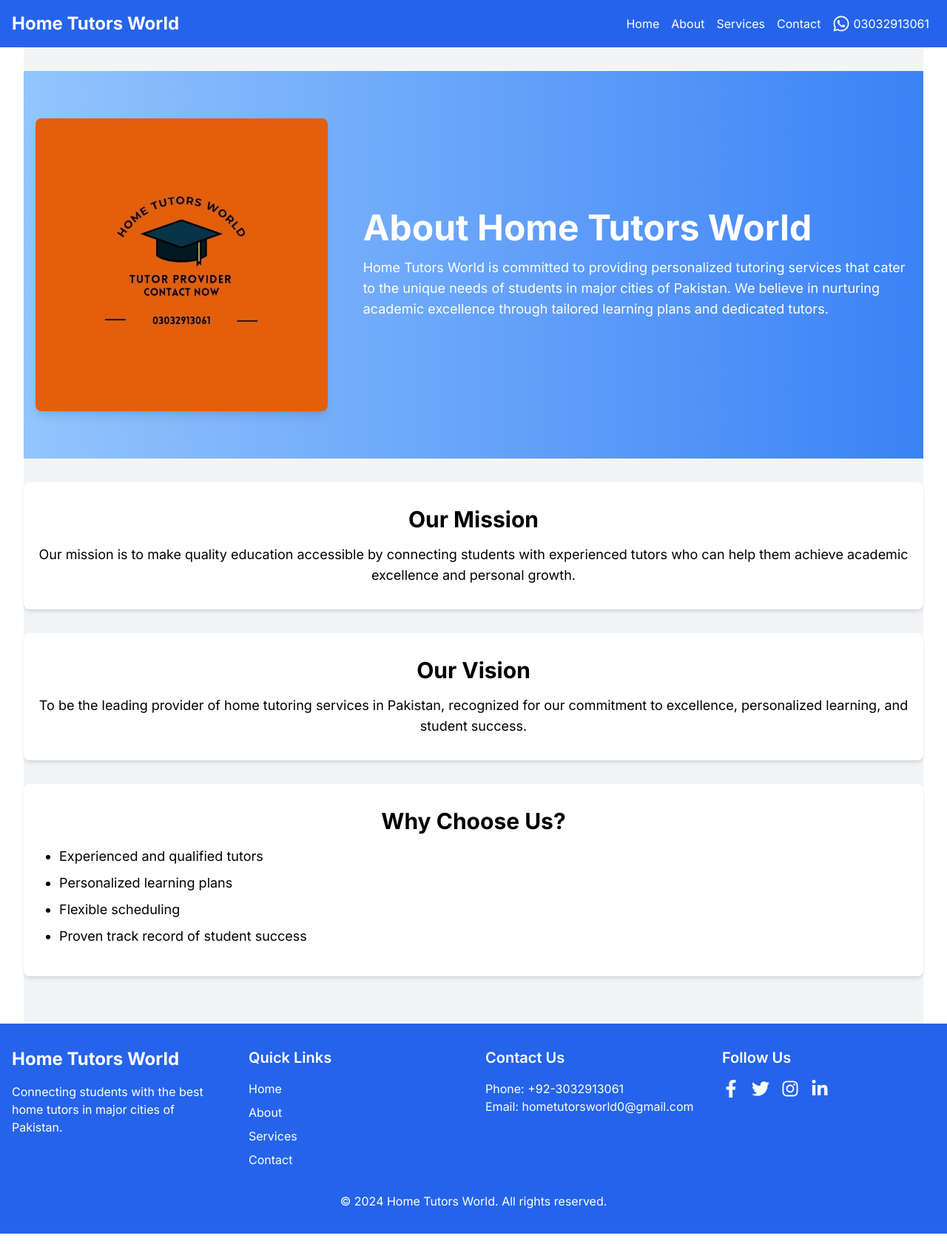
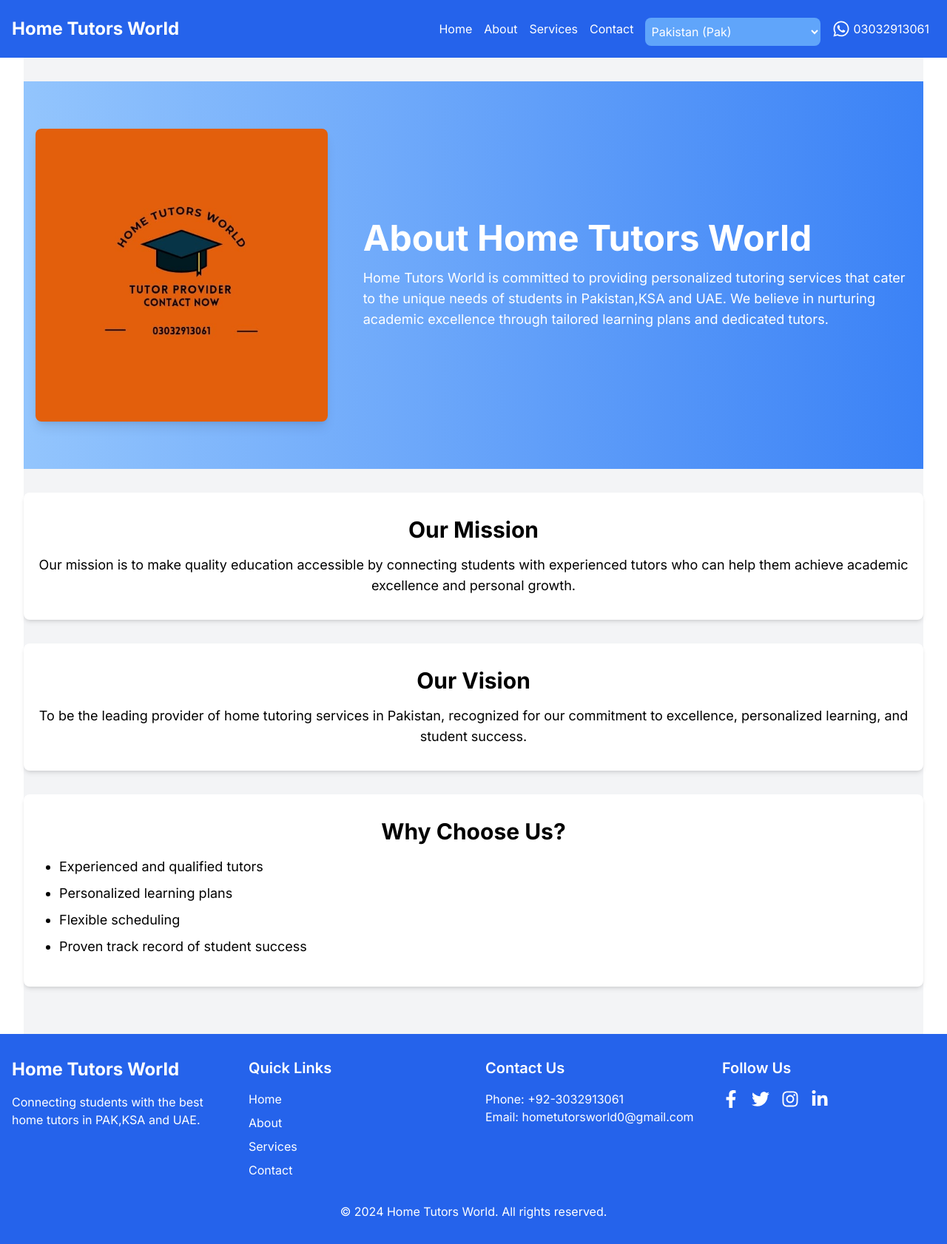
Before and after one commit to hamza01syed/htwproject, a Next.js app: page /about in a window 1280 px wide. Shown: the whole page at 74% size. Built offline with nearby package versions, Linux system fonts and the light colour scheme.

Commit message:
Updated website design and dropdown menu

```diff
--- a/package.json
+++ b/package.json
@@ -10,6 +10,7 @@
   },
   "dependencies": {
     "aos": "^2.3.4",
+    "lucide-react": "^0.511.0",
     "next": "14.2.4",
     "react": "^18",
     "react-dom": "^18",
--- a/src/app/about/page.tsx
+++ b/src/app/about/page.tsx
@@ -7,7 +7,7 @@ const AboutPage = () => {
         <div className="max-w-screen-2xl mx-auto px-4 sm:px-6 lg:px-8">
             <Head>
                 <title>About Us - Home Tutors World</title>
-                <meta name="description" content="Learn about Home Tutors World, connecting students with the best home tutors in major cities of Pakistan." />
+                <meta name="description" content="Learn about Home Tutors World, connecting students with the best home tutors in major cities of Pakistan,KSA and UAE." />
                 <link rel="icon" href="/favicon.ico" />
             </Head>
 
@@ -21,7 +21,7 @@ const AboutPage = () => {
                         <div className="w-full lg:w-2/3 lg:pl-12" data-aos="fade-left">
                             <h1 className="text-3xl md:text-4xl lg:text-5xl font-bold mb-4 text-center lg:text-left">About Home Tutors World</h1>
                             <p className="text-base md:text-lg leading-relaxed text-center lg:text-left">
-                                Home Tutors World is committed to providing personalized tutoring services that cater to the unique needs of students in major cities of Pakistan. We believe in nurturing academic excellence through tailored learning plans and dedicated tutors.
+                                Home Tutors World is committed to providing personalized tutoring services that cater to the unique needs of students in Pakistan,KSA and UAE. We believe in nurturing academic excellence through tailored learning plans and dedicated tutors.
                             </p>
                         </div>
                     </div>
--- a/src/app/contact/page.tsx
+++ b/src/app/contact/page.tsx
@@ -26,7 +26,7 @@ const Contact: NextPage = () => {
           <div className="contact-info p-6 bg-white rounded-lg shadow-md" data-aos="fade-up">
             <h2 className="text-2xl font-bold mb-4">Parents/Students Inquiry</h2>
             <p className="text-lg text-gray-700 mb-2">
-              <strong>Contact:</strong> 03032913061
+              <strong>Contact:</strong> +92-3032913061
             </p>
             <p className="text-lg text-gray-700 mb-2">
               <strong>Chat with us:</strong> Click the button below to open WhatsApp chat.
--- a/src/components/Footer.tsx
+++ b/src/components/Footer.tsx
@@ -8,7 +8,7 @@ const Footer = () => {
         {/* Logo and Description */}
         <div className="flex-1">
           <h2 className="text-2xl font-bold mb-4">Home Tutors World</h2>
-          <p>Connecting students with the best home tutors in major cities of Pakistan.</p>
+          <p>Connecting students with the best home tutors in PAK,KSA and UAE.</p>
         </div>
 
         {/* Navigation Links */}
--- a/src/components/Header.tsx
+++ b/src/components/Header.tsx
@@ -21,6 +21,11 @@ const Header = () => {
           <Link href="/about" className="mx-2">About</Link>
           <Link href="/services" className="mx-2">Services</Link>
           <Link href="/contact" className="mx-2">Contact</Link>
+          <select className="bg-blue-400 mx-2 px-1 py-2 rounded-lg text-white cursor-pointer mt-2">
+                <option className='text-green-300' value="pak">Pakistan (Pak)</option>
+                <option className='text-green-900' value="ksa">Saudi Arabia (KSA)</option>
+                <option className="text-red-800" value="uae">United Arab Emirates (UAE)</option>
+            </select>
           <a
             href="https://wa.me/923032913061"
             className="mx-2 flex items-center"
--- a/src/components/Hero.tsx
+++ b/src/components/Hero.tsx
@@ -28,8 +28,8 @@ const HeroSection = () => {
                 Welcome to Home Tutors World
               </h2>
               <p className="text-lg mb-4">
-                Connecting students with the best home tutors in major cities of
-                Pakistan.
+                Connecting students with the best home tutors in Pakistan,Saudi Arabia and
+                UAE.
               </p>
               <button className="bg-white text-blue-500 font-bold py-2 px-4 rounded">
                 Get Started
```
Also changed, not shown: 1 other file (tests, documents, lock files or other folders).
